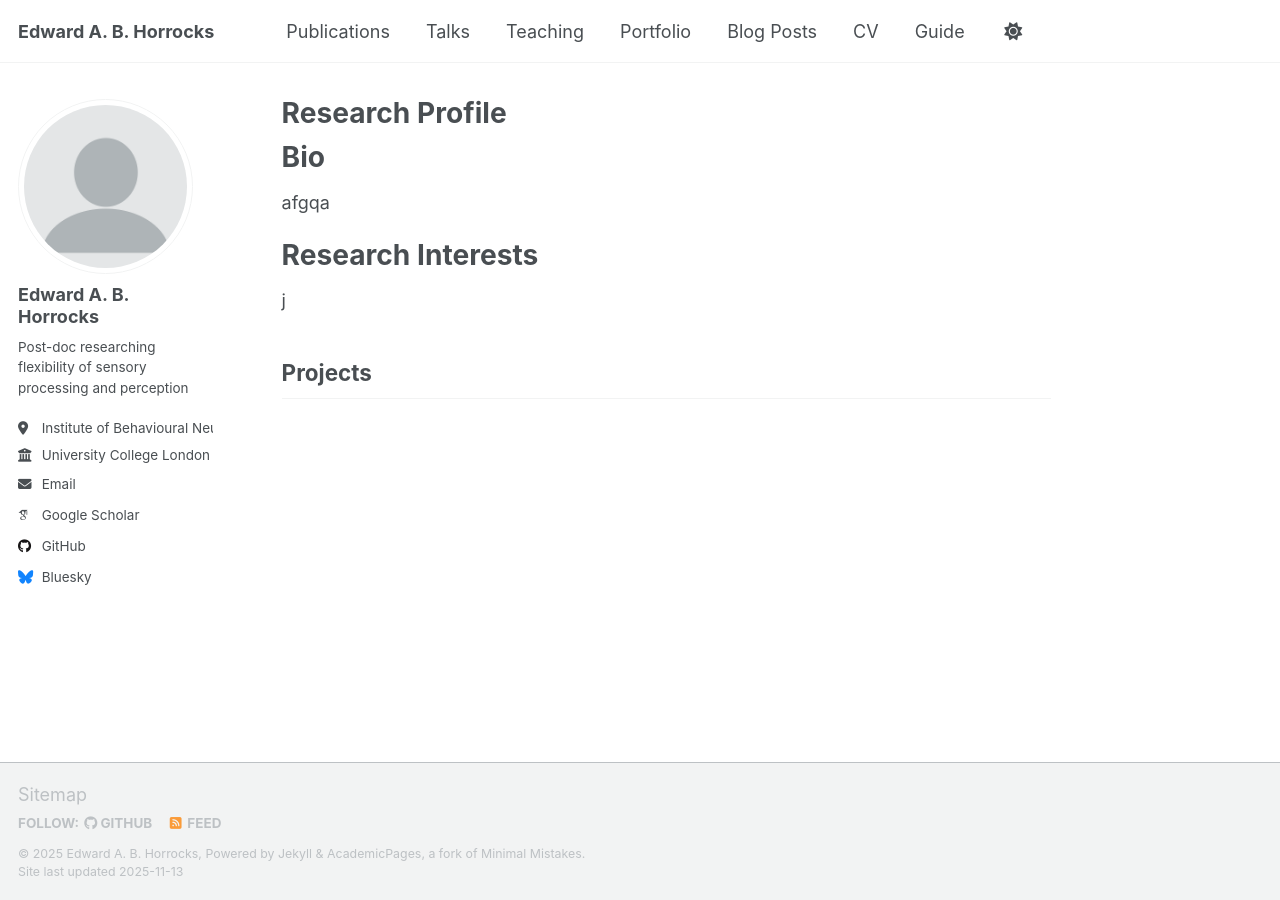
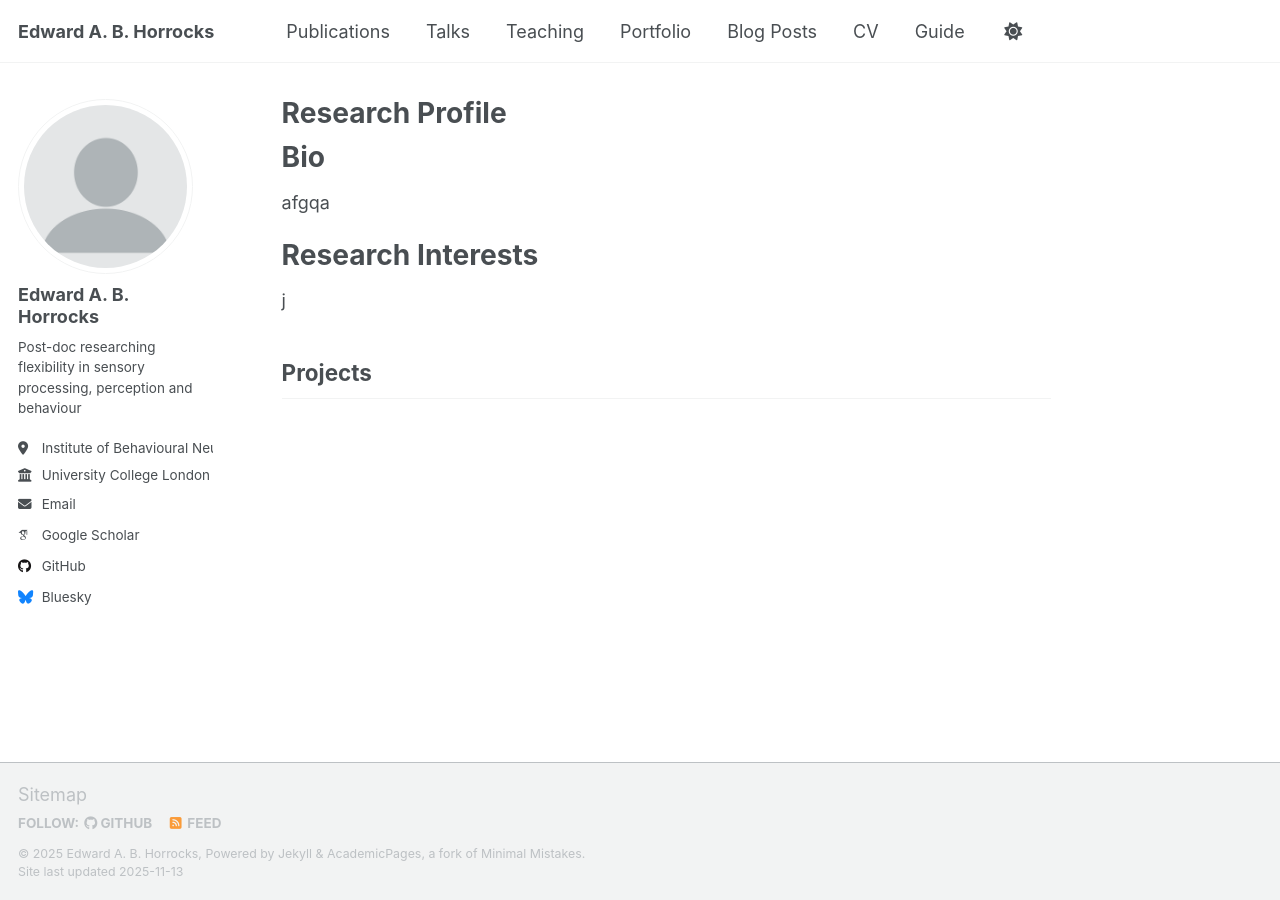
Before and after one commit to eabhorrocks/eabhorrocks.github.io, a Jekyll site: the page built from _pages/about.md, in a window 1280 px wide. Built offline with Jekyll 4.4.1, drawn with Linux system fonts in a browser that asks for light colours; some web fonts are replaced; a script that is not in the unit is left out.

Commit message:
Update bio to include behavior in research focus

```diff
--- a/_config.yml
+++ b/_config.yml
@@ -26,7 +26,7 @@ author:
   avatar           : "profile.png"
   name             : "Edward A. B. Horrocks"
   pronouns         : # example: "she/her"
-  bio              : "Post-doc researching flexibility of sensory processing and perception"
+  bio              : "Post-doc researching flexibility in sensory processing, perception and behaviour"
   location         : "Institute of Behavioural Neuroscience"
   employer         : "University College London"
   uri              : # URL
```
